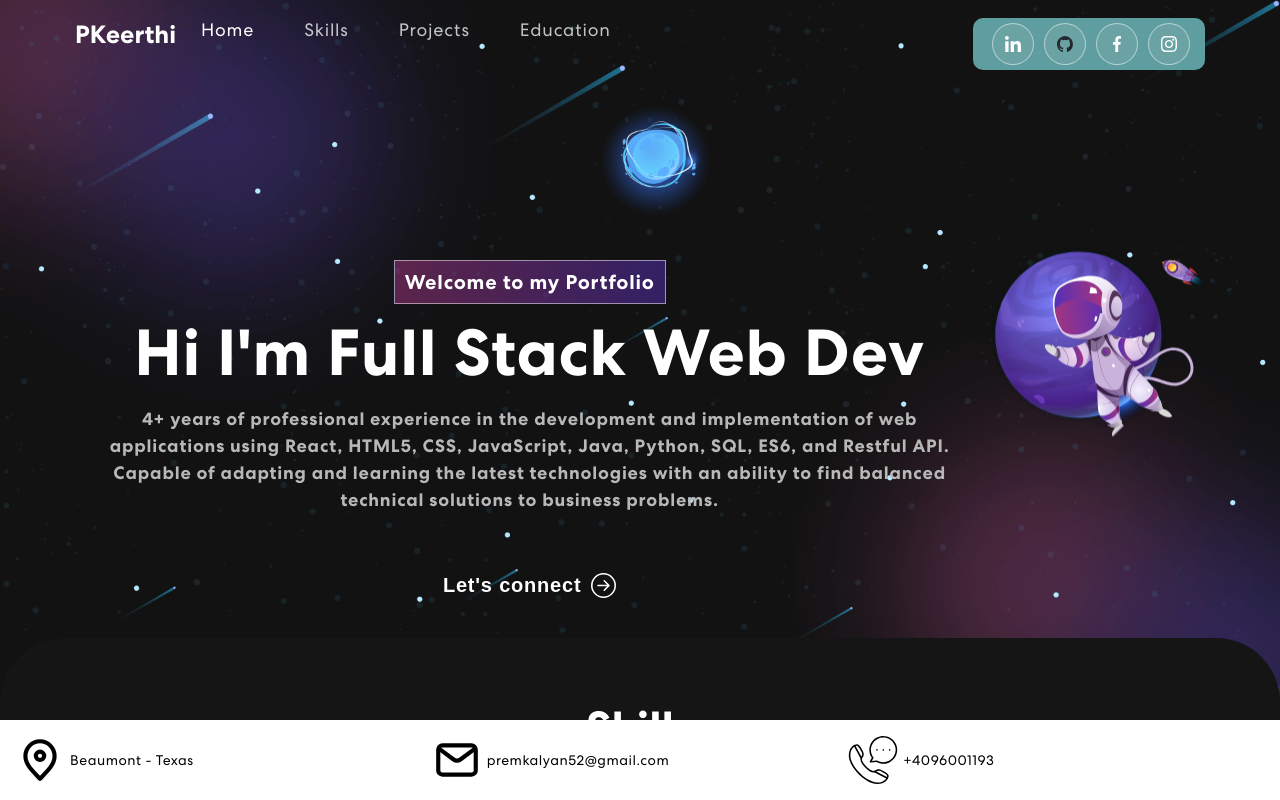
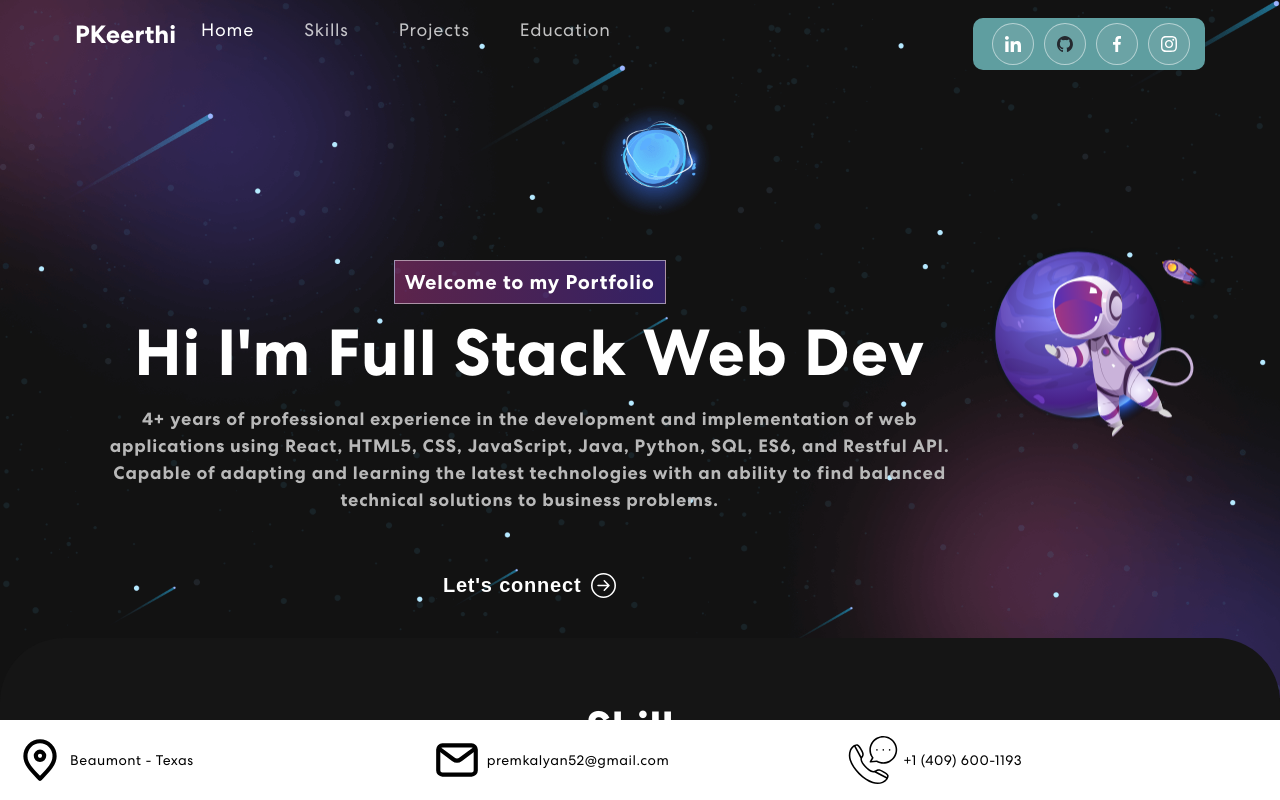
Before and after one commit to premkalyan-keerthi/pkeerthi_portfolio, a React (Create React App) app: page / in a window 1280 px wide. Shown: the top 800 px of the page. Built offline with nearby package versions, Linux system fonts and the light colour scheme.

Commit message:
edited contact no

```diff
--- a/src/components/Footer.js
+++ b/src/components/Footer.js
@@ -30,10 +30,10 @@ const Footer = () => {
         src={contact}
         alt=""
         onClick={() => {
-          window.open("tel:+4096001193");
+          window.open("tel:+1 (409) 600-1193");
         }}
       />
-      <p>+4096001193</p>
+      <p>+1 (409) 600-1193</p>
     </footer>
   );
 };
```
